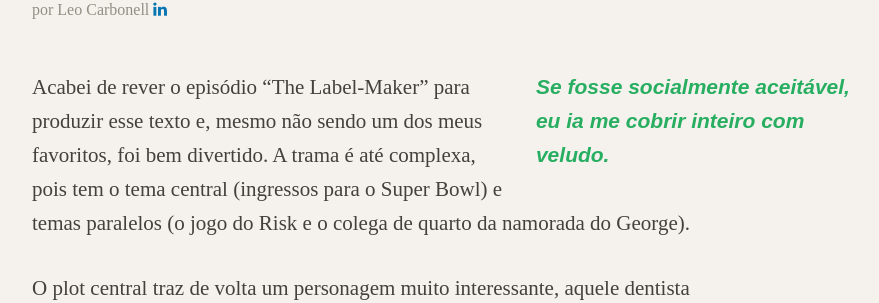
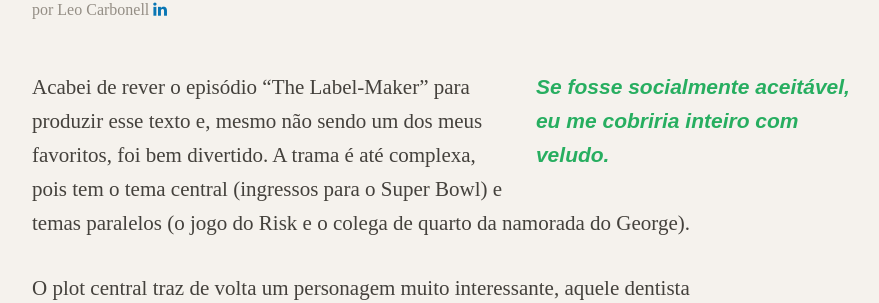
Before and after one commit to seufelipe/movimentoseinfeld, a Jekyll site: the page built from _posts/2014-09-18-the-label-maker.md, in a window 1280 px wide and 900 px high, scrolled down 594 px. Shown: the part 185-488 px from the top of the window, without its empty margins (272-1151 px from the left). Built offline with Jekyll 4.4.1, drawn with Linux system fonts in a browser that asks for light colours; nearby versions of some CDN libraries; some web fonts are replaced; comment, search, counter and statistics services are not loaded.

Commit message:
corrigindo a frase

```diff
--- a/_posts/2014-09-18-the-label-maker.md
+++ b/_posts/2014-09-18-the-label-maker.md
@@ -7,7 +7,7 @@
 author: carbonell
 ---
 
-> Se fosse socialmente aceitável, eu ia me cobrir inteiro com veludo.
+> Se fosse socialmente aceitável, eu me cobriria inteiro com veludo.
 
 Acabei de rever o episódio "The Label-Maker" para produzir esse texto e, mesmo não sendo um dos meus favoritos, foi bem divertido. A trama é até complexa, pois tem o tema central (ingressos para o Super Bowl) e temas paralelos (o jogo do Risk e o colega de quarto da namorada do George).
 
```
